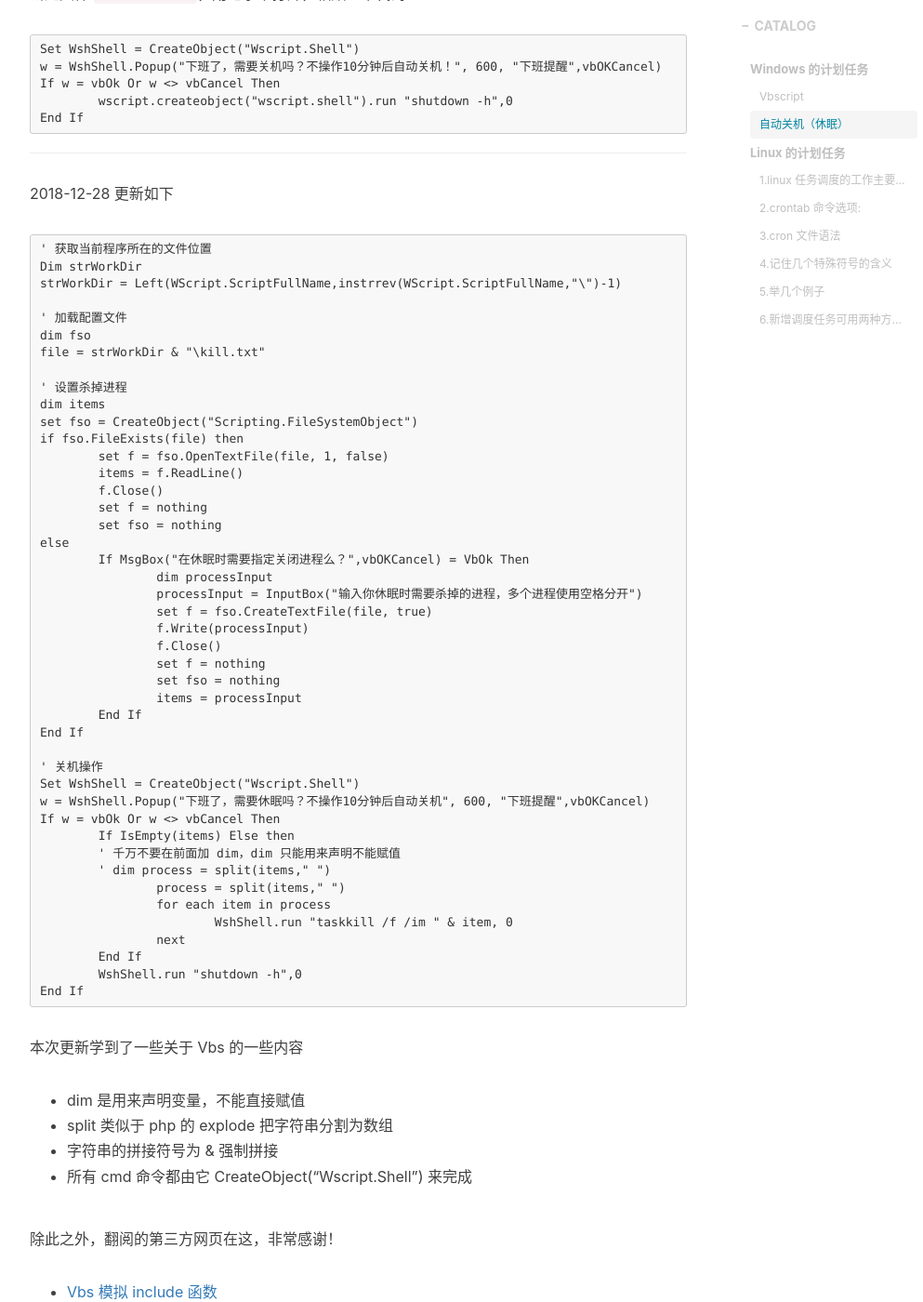
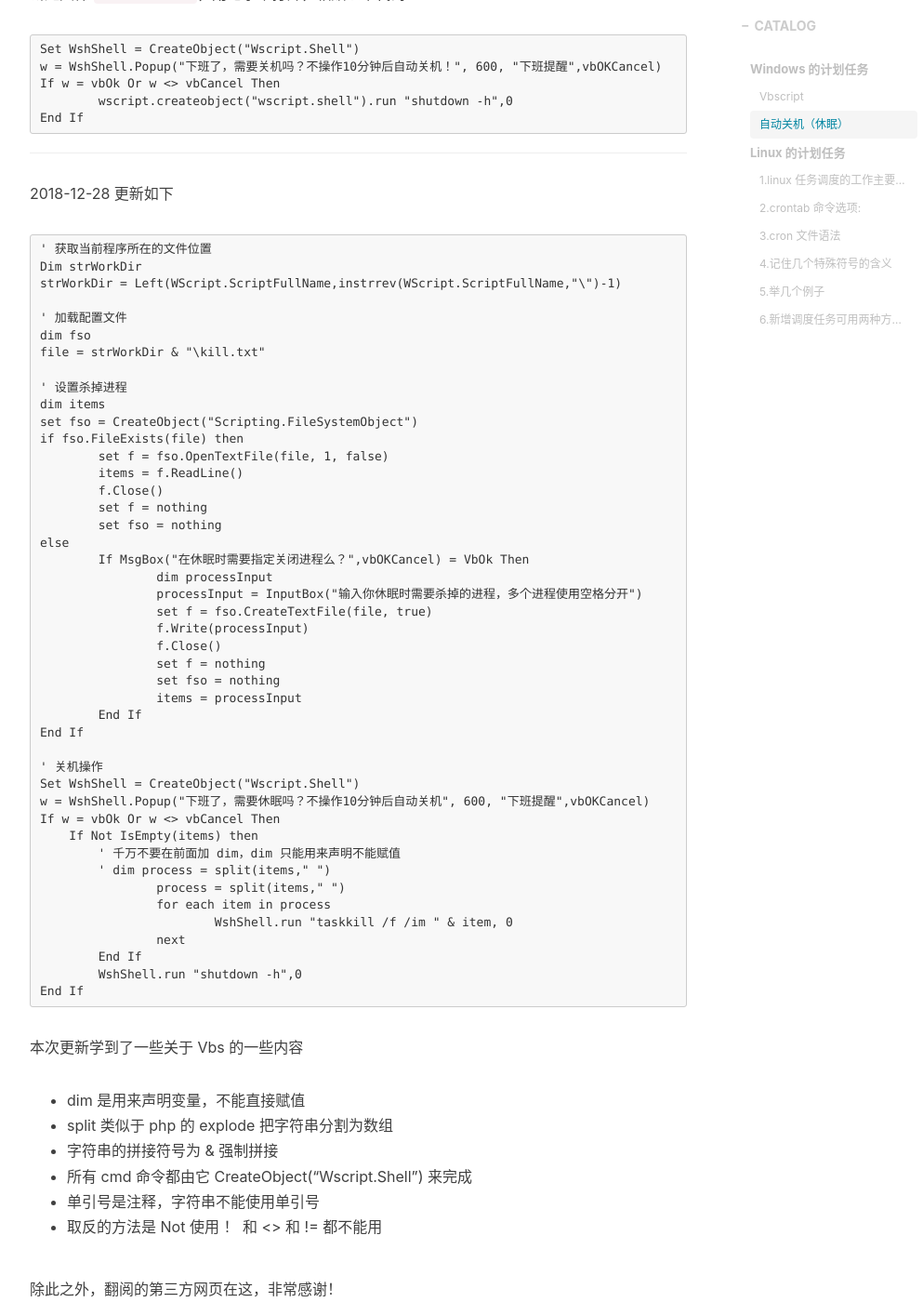
Before and after one commit to mengchenchen/mengchenchen.github.io, a Jekyll site: the page built from _posts/2018-12-21-关于 Linux 和 Windows 计划任务.md, in a window 1280 px wide and 1400 px high, scrolled down 1737 px. Shown: the whole window at 93% size, without its empty margins (233-1226 px from the left). Built offline with Jekyll 4.4.1, drawn with Linux system fonts in a browser that asks for light colours; nearby versions of some CDN libraries; comment, search, counter and statistics services are not loaded.

Commit message:
Update 2018-12-21-关于 Linux 和 Windows 计划任务.md

```diff
--- a/_posts/2018-12-21-关于 Linux 和 Windows 计划任务.md
+++ b/_posts/2018-12-21-关于 Linux 和 Windows 计划任务.md
@@ -98,7 +98,7 @@ End If
 Set WshShell = CreateObject("Wscript.Shell")
 w = WshShell.Popup("下班了，需要休眠吗？不操作10分钟后自动关机", 600, "下班提醒",vbOKCancel)
 If w = vbOk Or w <> vbCancel Then
-	If IsEmpty(items) Else then
+    If Not IsEmpty(items) then
         ' 千万不要在前面加 dim，dim 只能用来声明不能赋值
         ' dim process = split(items," ")
 		process = split(items," ")
@@ -115,6 +115,8 @@ End If
 * split 类似于 php 的 explode 把字符串分割为数组
 * 字符串的拼接符号为 & 强制拼接
 * 所有 cmd 命令都由它 CreateObject("Wscript.Shell") 来完成
+* 单引号是注释，字符串不能使用单引号
+* 取反的方法是 Not 使用 ！ 和 <> 和 != 都不能用
 
 除此之外，翻阅的第三方网页在这，非常感谢！
 
```
